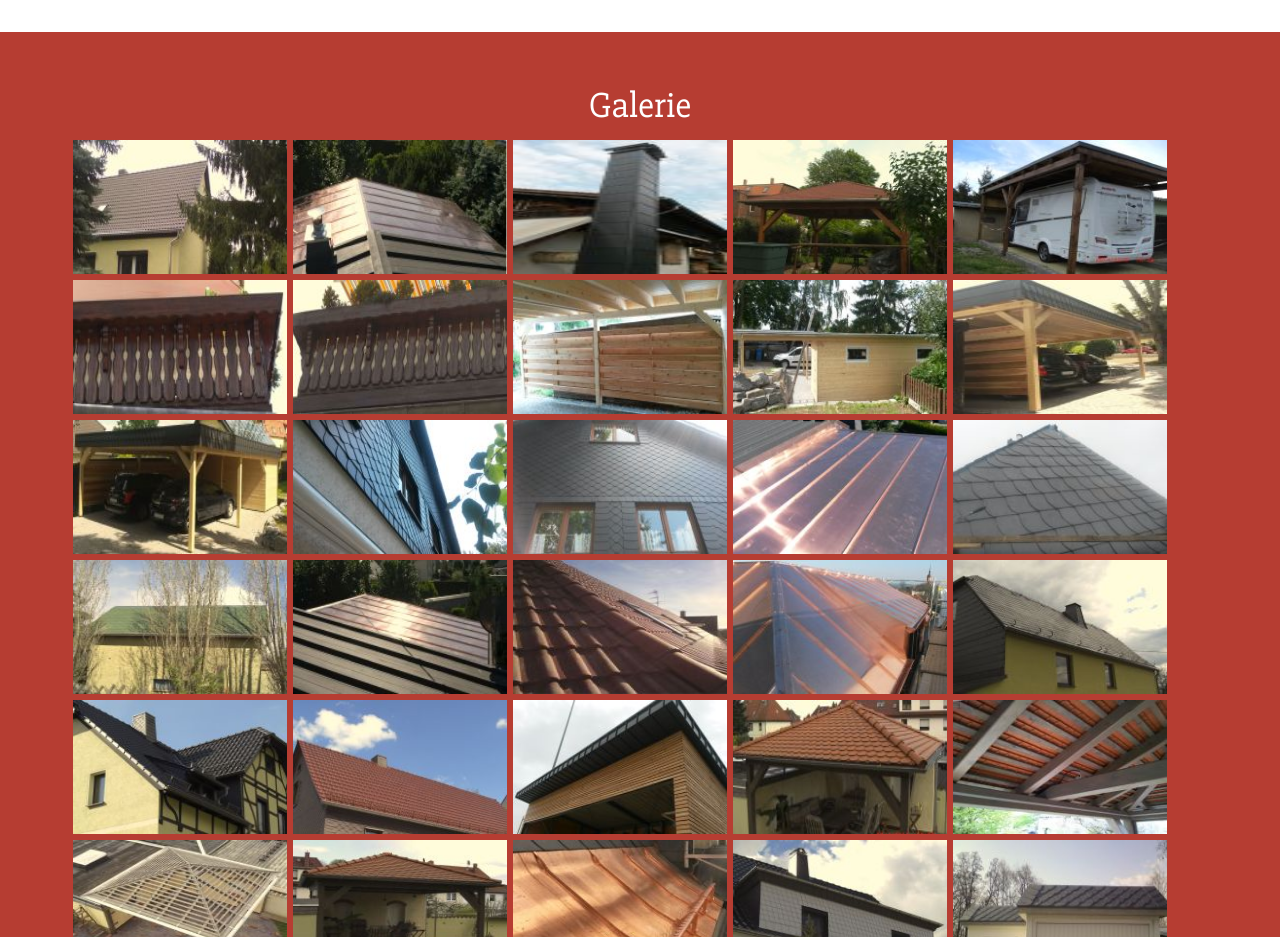
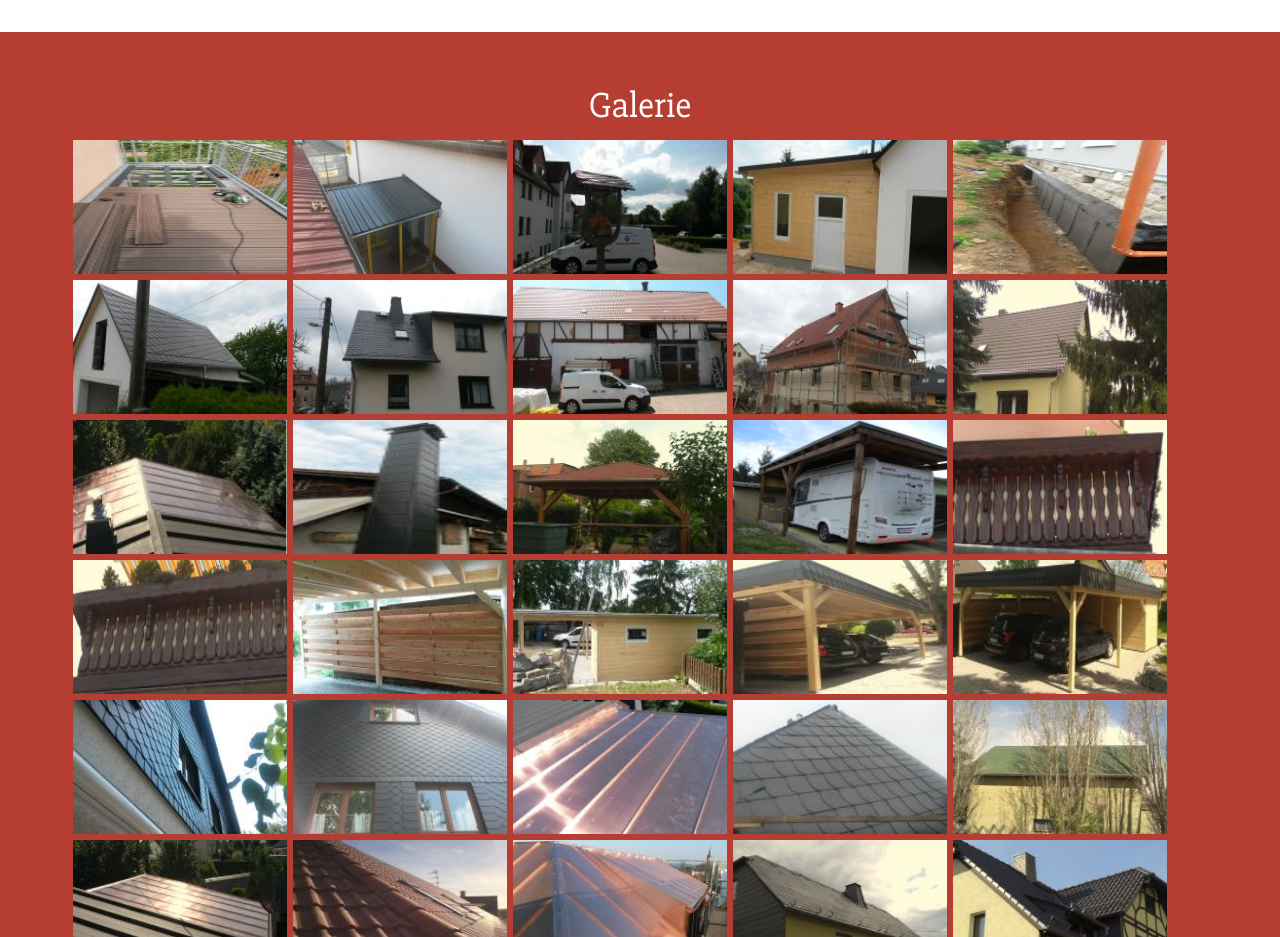
Before and after one commit to mfreiholz/block-dachdecker, a plain HTML site: page index.html in a window 1280 px wide. Shown: the part 1441-2378 px from the top of the page. Drawn offline with Linux system fonts and the light colour scheme.

Commit message:
new images.

```diff
--- a/index.html
+++ b/index.html
@@ -225,6 +225,16 @@ Inhalte umgehend entfernen.</p><p>&nbsp;</p>
 	<script type="text/javascript">
 		$(document).ready(function () {
 			var images = [
+				// update 03.09.2017
+				'Balkonbelag mit Werzalit.jpg',
+				'Blechdach.jpg',
+				'Dachstuhl Werbetafel inkl. Schiefereindeckung.jpg',
+				'Gerätehaus Anbau Neu.jpg',
+				'Isolierung mit Schweißbahn.jpg',
+				'Kunstschiefer Eindeckung.jpg',
+				'Naturschiefer Neueindeckung Wohnhaus.jpg',
+				'Scheunenseite Neu mit Betondachstein.jpg',
+				'Tondachstein Neueindeckung.jpg',
 				// update 08.10.2016
 				'Alu Rinne neu.jpg',
 				'Blechdach 2.jpg',
```
Also changed, not shown: gallery/thumbnails/Balkonbelag mit Werzalit.jpg (added), gallery/thumbnails/Blechdach.jpg (added), gallery/thumbnails/Dachstuhl Werbetafel inkl. Schiefereindeckung.jpg (added), gallery/thumbnails/Gerätehaus Anbau Neu.jpg (added), gallery/thumbnails/Isolierung mit Schweißbahn.jpg (added), gallery/thumbnails/Kunstschiefer Eindeckung.jpg (added), gallery/thumbnails/Naturschiefer Neueindeckung Wohnhaus.jpg (added), gallery/thumbnails/Scheunenseite Neu mit Betondachstein.jpg (added), gallery/thumbnails/Tondachstein Neueindeckung.jpg (added), 9 other files.
